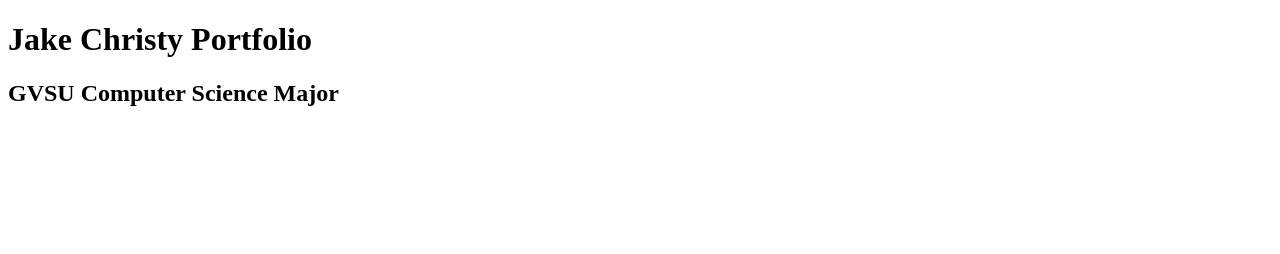
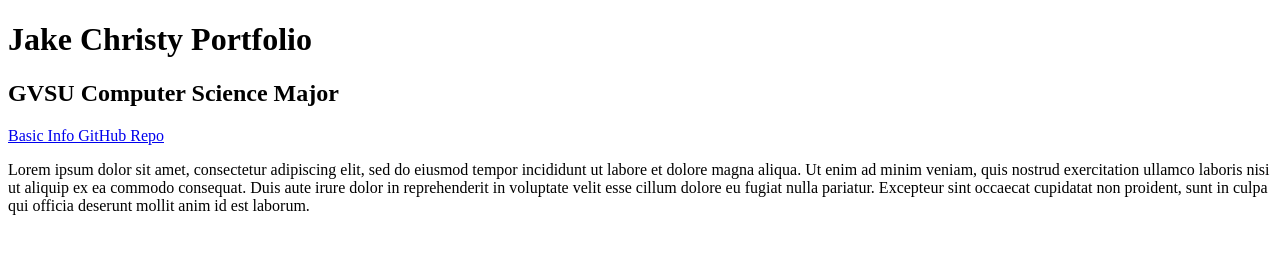
Before and after one commit to christyJC/christyJC.github.io, a plain HTML site: page index.html in a window 1280 px wide. Drawn offline with Linux system fonts and the light colour scheme.

Commit message:
testing adding content with html

```diff
--- a/index.html
+++ b/index.html
@@ -10,5 +10,10 @@
                 <h1> Jake Christy Portfolio </h1>
                 <h2> GVSU Computer Science Major </h2>
 
+                <a href="https://github.com/christyJC/CIS350-HW2-Christy.git"> Basic Info GitHub Repo </a>
+
+                <p>
+                Lorem ipsum dolor sit amet, consectetur adipiscing elit, sed do eiusmod tempor incididunt ut labore et dolore magna aliqua. Ut enim ad minim veniam, quis nostrud exercitation ullamco laboris nisi ut aliquip ex ea commodo consequat. Duis aute irure dolor in reprehenderit in voluptate velit esse cillum dolore eu fugiat nulla pariatur. Excepteur sint occaecat cupidatat non proident, sunt in culpa qui officia deserunt mollit anim id est laborum.
+                </p>
         </body>
 </html>
```
